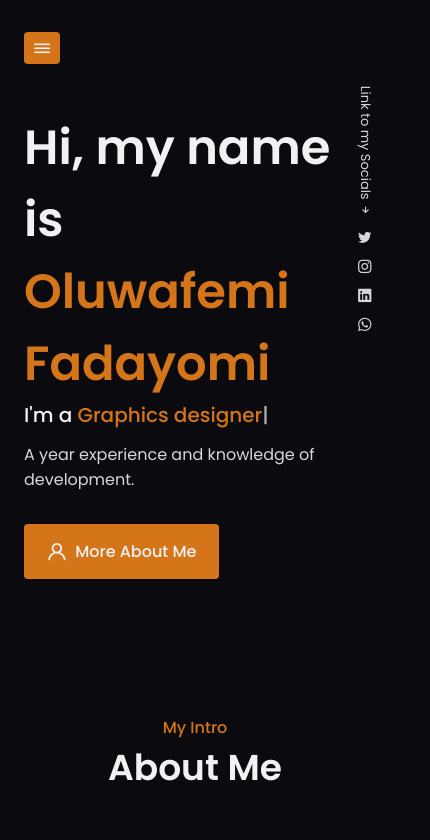
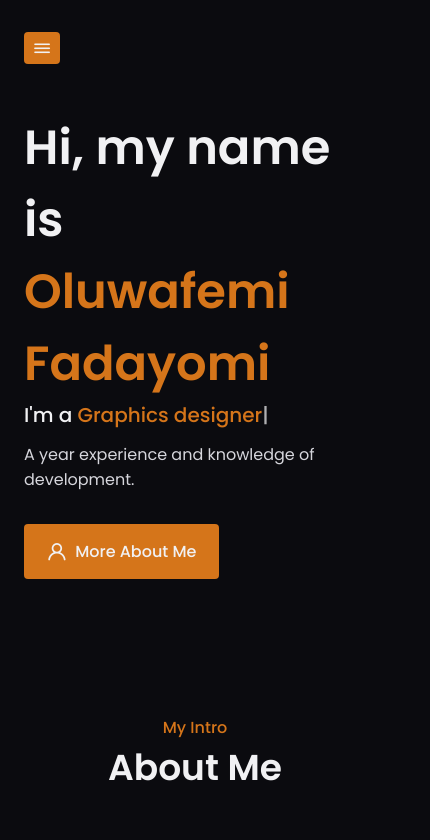
Before and after one commit to drizzyposh/Portfolio, a plain HTML site: page index.html in a window 390 px wide. Shown: the top 840 px of the page, 430 px wide, since content can reach past the window. Drawn offline with nearby package versions, Linux system fonts and the light colour scheme.

Commit message:
Update MediaQuery.css

```diff
--- a/css/MediaQuery.css
+++ b/css/MediaQuery.css
@@ -237,10 +237,11 @@
    }
 
    .home-socials {
-        left:initial;
+/*         left:initial;
         right:-4rem;
         flex-direction:column;
-        row-gap:4rem;
+        row-gap:4rem; */
+        display: none;
    }
 
    .home-follow {
```
